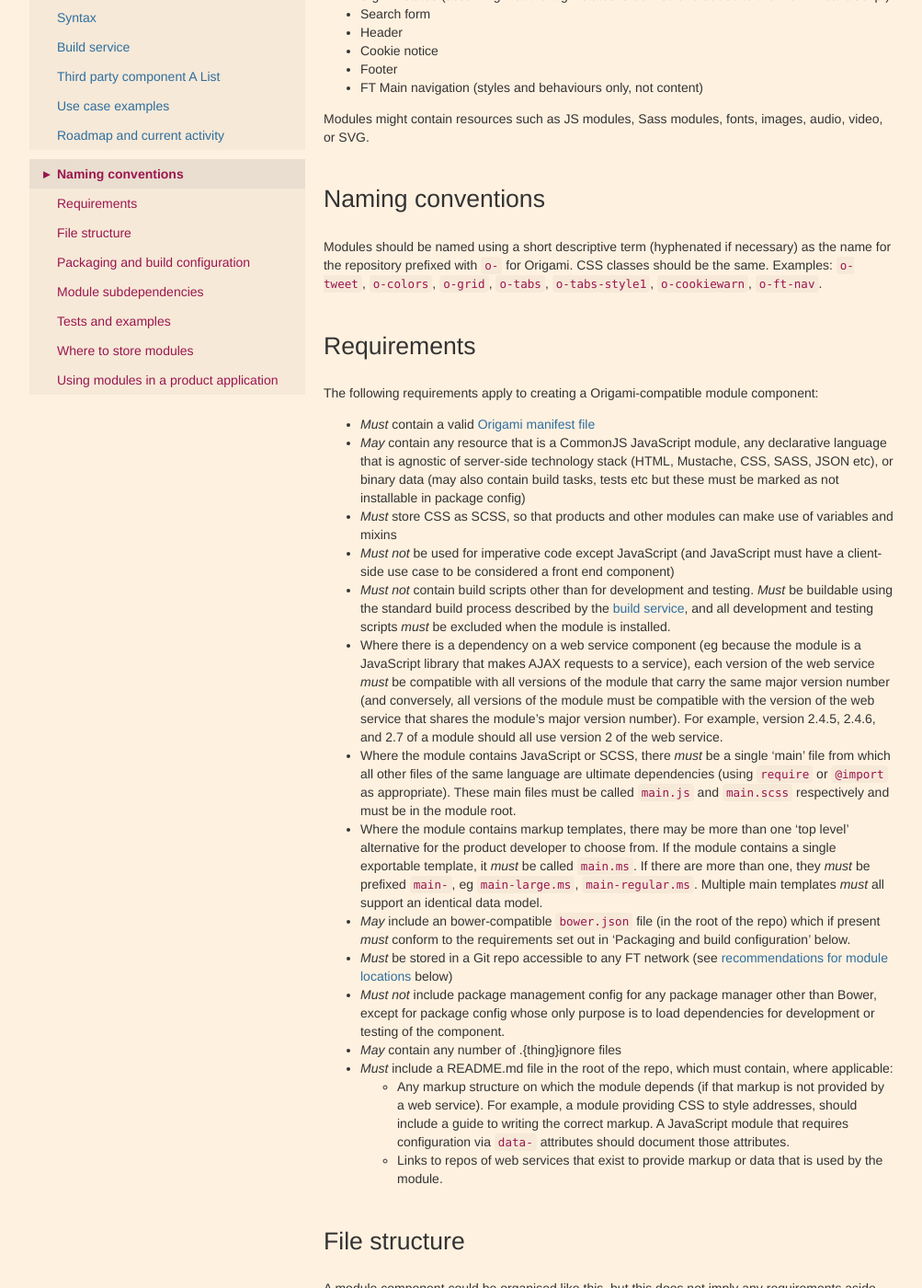
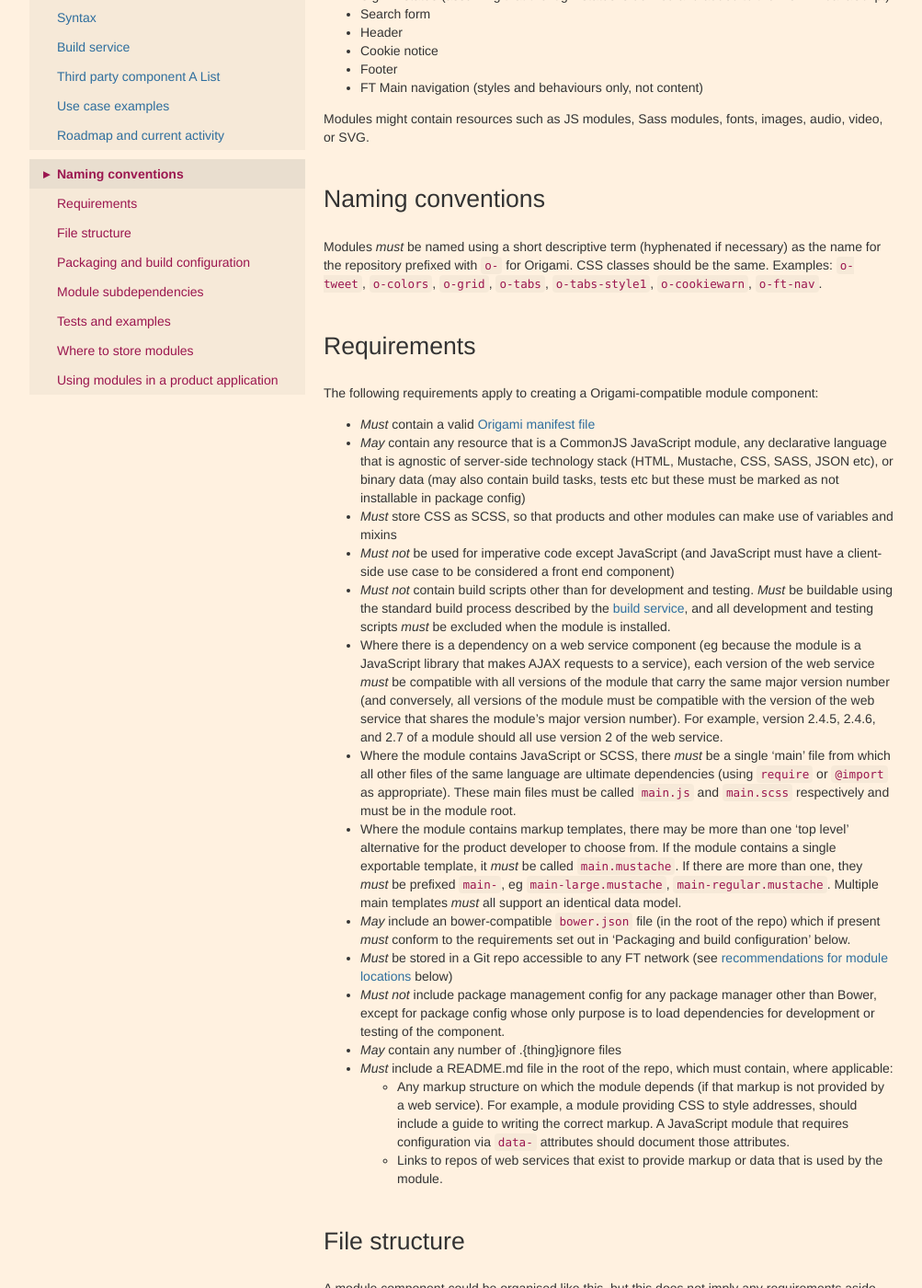
Before and after one commit to Financial-Times/ft-origami, a Jekyll site: the page built from docs/component-types/modules.md, in a window 1280 px wide and 1400 px high, scrolled down 400 px. Shown: the whole window at 92% size, without its empty margins (138-1141 px from the left). Built offline with Jekyll 4.4.1, drawn with Linux system fonts in a browser that asks for light colours; nearby versions of some CDN libraries.

Commit message:
Changed .ms file extension to .mustache
By default dropwizard doesn't support .ms file extension (it's configurable, but seems like unnecessary faff). Unless there are good reasons to use .ms we may as well stipulate .mustache

```diff
--- a/docs/component-types/modules.md
+++ b/docs/component-types/modules.md
@@ -22,7 +22,7 @@ Modules might contain resources such as JS modules, Sass modules, fonts, images,
 
 ## Naming conventions
 
-Modules should be named using a short descriptive term (hyphenated if necessary) as the name for the repository prefixed with `o-` for Origami.  CSS classes should be the same.  Examples: `o-tweet`, `o-colors`, `o-grid`, `o-tabs`, `o-tabs-style1`, `o-cookiewarn`, `o-ft-nav`.
+Modules *must* be named using a short descriptive term (hyphenated if necessary) as the name for the repository prefixed with `o-` for Origami.  CSS classes should be the same.  Examples: `o-tweet`, `o-colors`, `o-grid`, `o-tabs`, `o-tabs-style1`, `o-cookiewarn`, `o-ft-nav`.
 
 ## Requirements
 
@@ -35,7 +35,7 @@ The following requirements apply to creating a Origami-compatible module compone
 * *Must not* contain build scripts other than for development and testing.  *Must* be buildable using the standard build process described by the [build service]({{site.baseurl}}/docs/build-service/), and all development and testing scripts *must* be excluded when the module is installed.
 * Where there is a dependency on a web service component (eg because the module is a JavaScript library that makes AJAX requests to a service), each version of the web service *must* be compatible with all versions of the module that carry the same major version number (and conversely, all versions of the module must be compatible with the version of the web service that shares the module's major version number).  For example, version 2.4.5, 2.4.6, and 2.7 of a module should all use version 2 of the web service.
 * Where the module contains JavaScript or SCSS, there *must* be a single 'main' file from which all other files of the same language are ultimate dependencies (using `require` or `@import` as appropriate).  These main files must be called `main.js` and `main.scss` respectively and must be in the module root.
-* Where the module contains markup templates, there may be more than one 'top level' alternative for the product developer to choose from.  If the module contains a single exportable template, it *must* be called `main.ms`.  If there are more than one, they *must* be prefixed `main-`, eg `main-large.ms`, `main-regular.ms`.  Multiple main templates *must* all support an identical data model.
+* Where the module contains markup templates, there may be more than one 'top level' alternative for the product developer to choose from.  If the module contains a single exportable template, it *must* be called `main.mustache`.  If there are more than one, they *must* be prefixed `main-`, eg `main-large.mustache`, `main-regular.mustache`.  Multiple main templates *must* all support an identical data model.
 * *May* include an bower-compatible `bower.json` file (in the root of the repo) which if present *must* conform to the requirements set out in 'Packaging and build configuration' below.
 * *Must* be stored in a Git repo accessible to any FT network (see [recommendations for module locations](#where-to-store-modules) below)
 * *Must not* include package management config for any package manager other than Bower, except for package config whose only purpose is to load dependencies for development or testing of the component.
```
